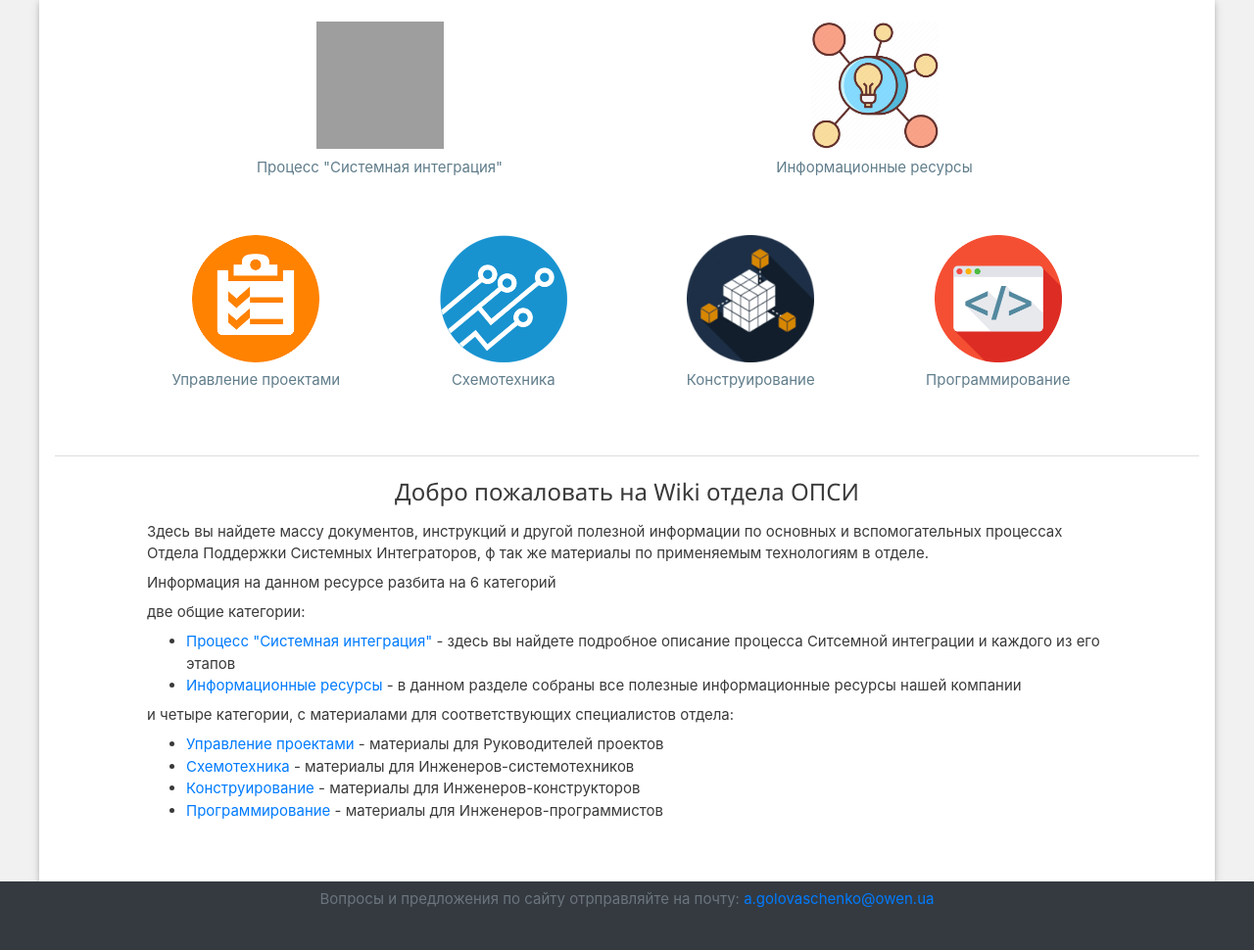
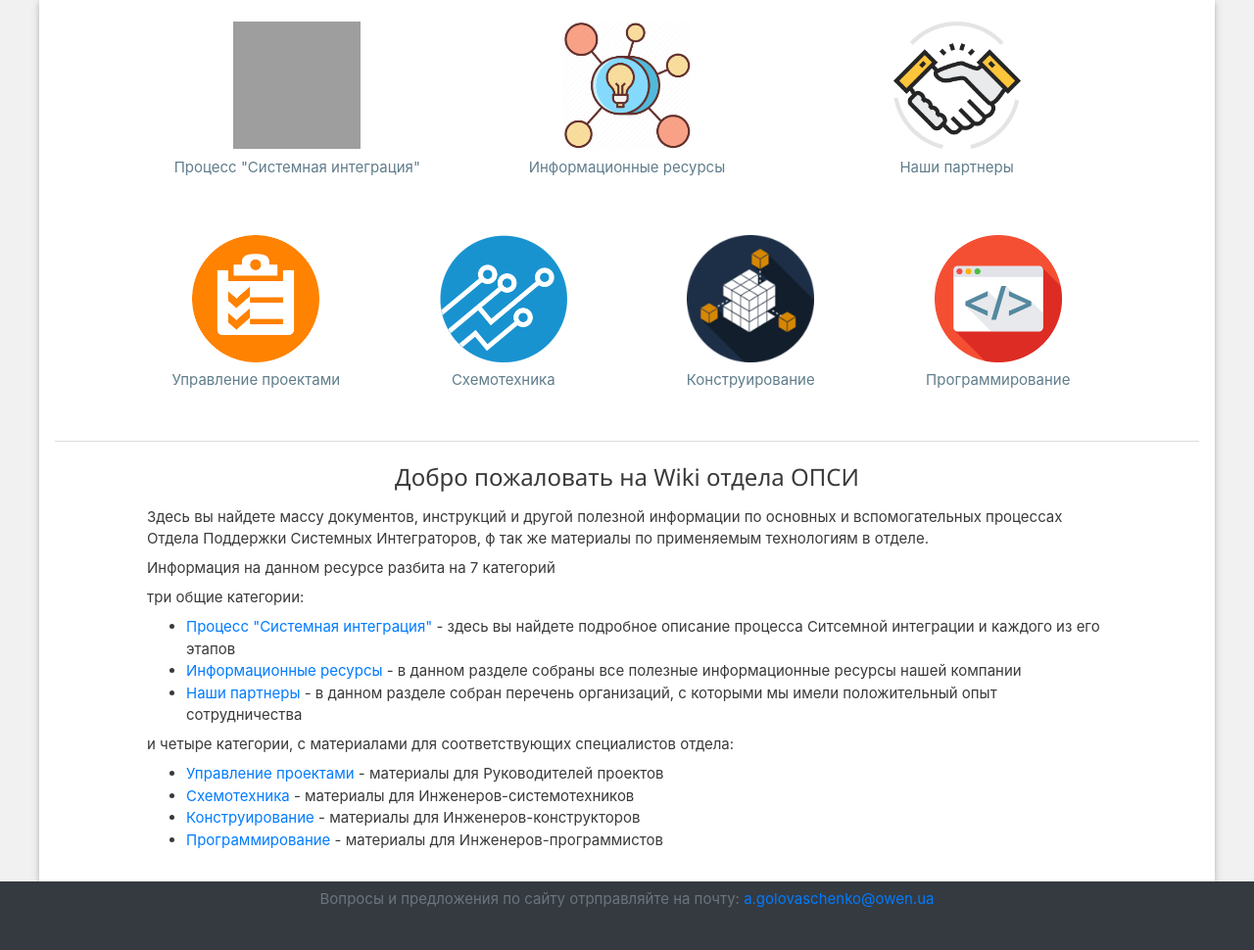
Before and after one commit to AlexGolovaschenko/OPSI-Wiki, a Django app: page / in a window 1280 px wide. Shown: the part 53-1023 px from the top of the page at 98% size. Run offline with Django 3.2, Linux system fonts and the light colour scheme; some libraries are stand-ins or nearby versions; grey boxes are pictures that could not be loaded.

Commit message:
added Partners category in main page and leftbar on pages list

```diff
--- a/opsi_wiki/templates/opsi_wiki/about.html
+++ b/opsi_wiki/templates/opsi_wiki/about.html
@@ -4,11 +4,12 @@
 	<div class="w3-content w3-text-dark-grey pt-2 ">
 		<h1 class="w3-xlarge w3-center p-2">Добро пожаловать на Wiki отдела ОПСИ</h1>
 		<p class="my-2">Здесь вы найдете массу документов, инструкций и другой полезной информации по основных и вспомогательных процессах Отдела Поддержки Системных Интеграторов, ф так же материалы по применяемым технологиям в отделе.</p>
-		<p class="my-2">Информация на данном ресурсе разбита на 6 категорий</p>
-		<p class="my-2">две общие категории:</p>
+		<p class="my-2">Информация на данном ресурсе разбита на 7 категорий</p>
+		<p class="my-2">три общие категории:</p>
 		<ul class="my-2">
 			<li><a href="http://wiki.kharkov.owen/index.php/%D0%9F%D1%80%D0%BE%D1%86%D0%B5%D1%81%D1%81_%22%D0%98%D0%B7%D0%BC%D0%B5%D0%BD%D0%B5%D0%BD%D0%B8%D0%B5%22._%D0%9D%D0%98%D0%A0_%D0%B8_%D0%9E%D0%9A%D0%A0">Процесс "Системная интеграция"</a> - здесь вы найдете подробное описание процесса Ситсемной интеграции и каждого из его этапов </li>
 			<li><a href="http://wiki.kharkov.owen/index.php/%D0%98%D0%BD%D1%84%D0%BE%D1%80%D0%BC%D0%B0%D1%86%D0%B8%D0%BE%D0%BD%D0%BD%D1%8B%D0%B5_%D1%80%D0%B5%D1%81%D1%83%D1%80%D1%81%D1%8B">Информационные ресурсы</a> - в данном разделе собраны все полезные информационные ресурсы нашей компании</li>
+			<li><a href="http://wiki.kharkov.owen/index.php/%D0%9F%D0%B0%D1%80%D1%82%D0%BD%D0%B5%D1%80%D1%8B">Наши партнеры</a> - в данном разделе собран перечень организаций, с которыми мы имели положительный опыт сотрудничества</li>
 		</ul>
 		<p class="my-2">и четыре категории, c материалами для соответствующих специалистов отдела:</p>
 		<ul class="my-2">
--- a/opsi_wiki/templates/opsi_wiki/home.html
+++ b/opsi_wiki/templates/opsi_wiki/home.html
@@ -5,7 +5,7 @@
 <div class="w3-content pt-4">
 	<div class="row">
 
-		<div class="col-md-6" style="height: 210px;">
+		<div class="col-md-4" style="height: 210px;">
 			<a href="http://wiki.kharkov.owen/index.php/%D0%9F%D1%80%D0%BE%D1%86%D0%B5%D1%81%D1%81_%22%D0%98%D0%B7%D0%BC%D0%B5%D0%BD%D0%B5%D0%BD%D0%B8%D0%B5%22._%D0%9D%D0%98%D0%A0_%D0%B8_%D0%9E%D0%9A%D0%A0" style="text-decoration: none" class="d-flex justify-content-center">
 				<img class="hover-image" src="{% static 'img/process.png' %}">
 			</a>
@@ -14,7 +14,7 @@
 			</div>
 		</div>
 
-		<div class="col-md-6" style="height: 210px;">
+		<div class="col-md-4" style="height: 210px;">
 			<a href="http://wiki.kharkov.owen/index.php/%D0%98%D0%BD%D1%84%D0%BE%D1%80%D0%BC%D0%B0%D1%86%D0%B8%D0%BE%D0%BD%D0%BD%D1%8B%D0%B5_%D1%80%D0%B5%D1%81%D1%83%D1%80%D1%81%D1%8B" style="text-decoration: none" class="d-flex justify-content-center">
 				<img class="hover-image" src="{% static 'img/resources.png' %}">
 			</a>
@@ -22,6 +22,16 @@
 				<p class="w3-text-blue-grey w3-center p-2">Информационные ресурсы</p>
 			</div>
 		</div>
+
+		<div class="col-md-4" style="height: 210px;">
+			<a href="http://wiki.kharkov.owen/index.php/%D0%9F%D0%B0%D1%80%D1%82%D0%BD%D0%B5%D1%80%D1%8B" style="text-decoration: none" class="d-flex justify-content-center">
+				<img class="hover-image" src="{% static 'img/partners.png' %}">
+			</a>
+			<div class="d-flex justify-content-center">
+				<p class="w3-text-blue-grey w3-center p-2">Наши партнеры</p>
+			</div>
+		</div>
+
 
 	</div>
 </div>
@@ -66,15 +76,16 @@
 	</div>
 </div>
 
-<hr>
+<hr class="mt-0">
 <div class="w3-content w3-text-dark-grey">
 	<h1 class="w3-xlarge w3-center p-2">Добро пожаловать на Wiki отдела ОПСИ</h1>
 	<p class="my-2">Здесь вы найдете массу документов, инструкций и другой полезной информации по основных и вспомогательных процессах Отдела Поддержки Системных Интеграторов, ф так же материалы по применяемым технологиям в отделе.</p>
-	<p class="my-2">Информация на данном ресурсе разбита на 6 категорий</p>
-	<p class="my-2">две общие категории:</p>
+	<p class="my-2">Информация на данном ресурсе разбита на 7 категорий</p>
+	<p class="my-2">три общие категории:</p>
 	<ul class="my-2">
 		<li><a href="http://wiki.kharkov.owen/index.php/%D0%9F%D1%80%D0%BE%D1%86%D0%B5%D1%81%D1%81_%22%D0%98%D0%B7%D0%BC%D0%B5%D0%BD%D0%B5%D0%BD%D0%B8%D0%B5%22._%D0%9D%D0%98%D0%A0_%D0%B8_%D0%9E%D0%9A%D0%A0">Процесс "Системная интеграция"</a> - здесь вы найдете подробное описание процесса Ситсемной интеграции и каждого из его этапов </li>
 		<li><a href="http://wiki.kharkov.owen/index.php/%D0%98%D0%BD%D1%84%D0%BE%D1%80%D0%BC%D0%B0%D1%86%D0%B8%D0%BE%D0%BD%D0%BD%D1%8B%D0%B5_%D1%80%D0%B5%D1%81%D1%83%D1%80%D1%81%D1%8B">Информационные ресурсы</a> - в данном разделе собраны все полезные информационные ресурсы нашей компании</li>
+		<li><a href="http://wiki.kharkov.owen/index.php/%D0%9F%D0%B0%D1%80%D1%82%D0%BD%D0%B5%D1%80%D1%8B">Наши партнеры</a> - в данном разделе собран перечень организаций, с которыми мы имели положительный опыт сотрудничества</li>
 	</ul>
 	<p class="my-2">и четыре категории, c материалами для соответствующих специалистов отдела:</p>
 	<ul class="my-2">
--- a/pages/templates/pages/page_detail.html
+++ b/pages/templates/pages/page_detail.html
@@ -50,8 +50,8 @@
 				<li>
 					<i class="fas fa-book pr-2"></i>
 					<a href="{{ ref.link }}" style="text-decoration: none" class="w3-text-indigo w3-hover-text-blue">{{ref.name}}.</a>
-					<span>{{ ref.author }}.</span>
-					<span>{{ ref.pub_date }}.</span>
+					{% if ref.author %} <span>{{ ref.author }}.</span> {% endif %}
+					{% if ref.pub_date %} <span>{{ ref.pub_date }}.</span> {% endif %}
 				</li>
 				{% endfor %}
 			</ul>
```
Also changed, not shown: pages/forms.py (+8 -8 lines), pages/templates/pages/pages_list.html (+44 -5 lines), media/profile_pics/IMG_20190907_132341.jpg (added), opsi_wiki/static/img/partners.png (added).
